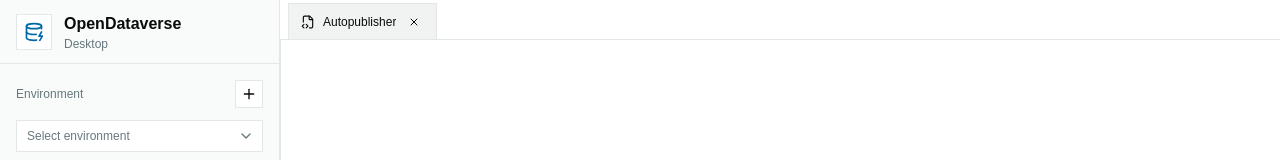
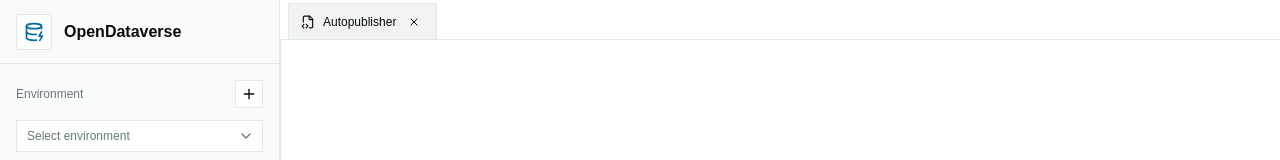
Before and after one commit to schalk-conradie/OpenDataverse, a React (Vite) app: page / in a window 1280 px wide. Shown: the top 160 px of the page. Built offline with nearby package versions, Linux system fonts and the light colour scheme.

Commit message:
Remove desktop subtitle from sidebar

```diff
--- a/src/App.tsx
+++ b/src/App.tsx
@@ -253,7 +253,6 @@
                 </button>
               )}
             </div>
-            <div className="text-xs text-muted-foreground">Desktop</div>
           </div>
         </header>
 
```
